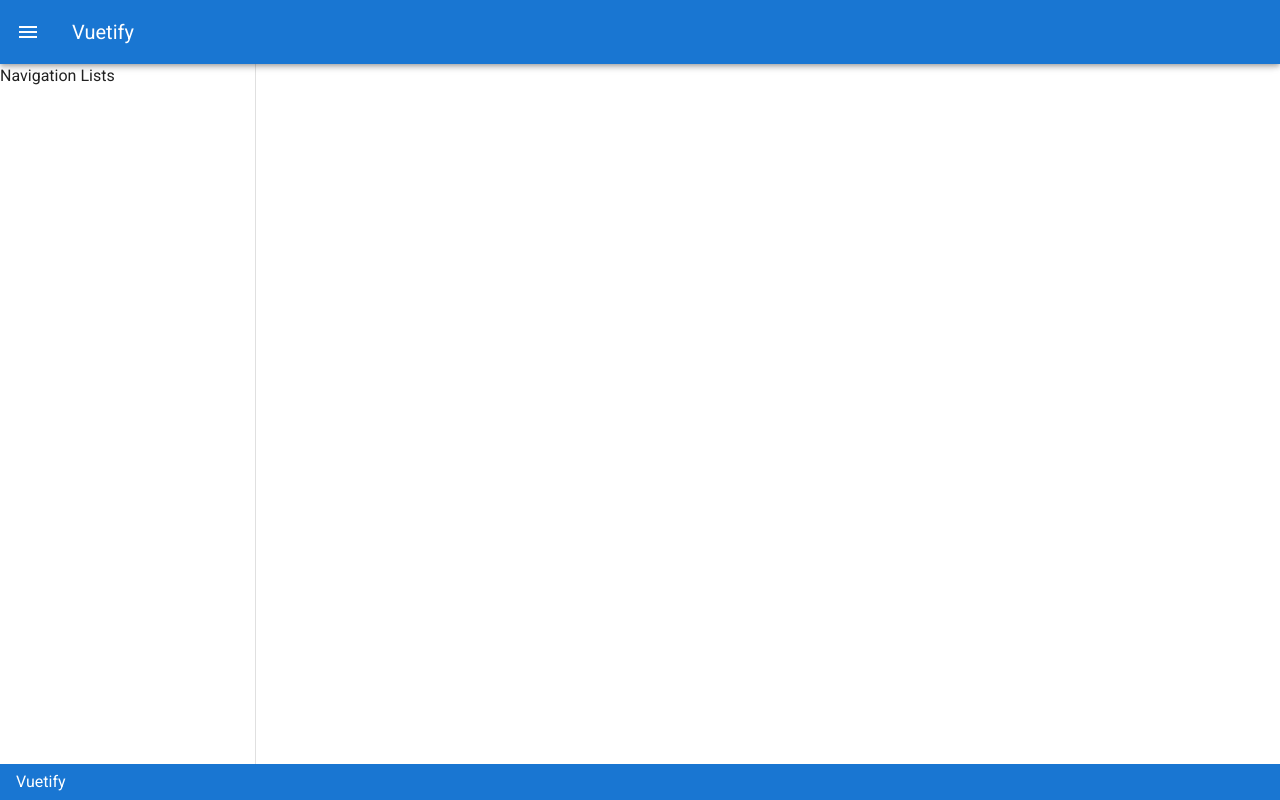
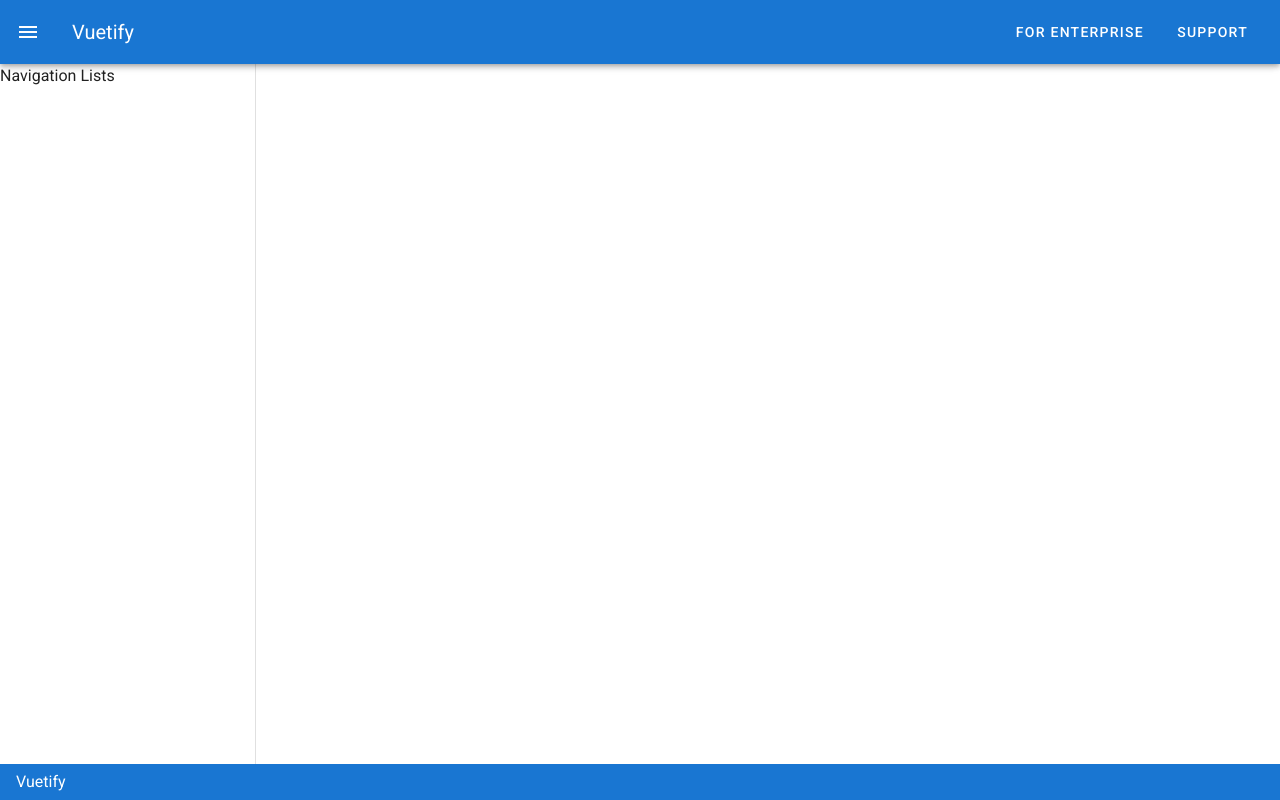
Before and after one commit to Bokuri67-jp/vuetify_lesson, a Vue app: page / in a window 1280 px wide. Built offline with nearby package versions, Linux system fonts and the light colour scheme.

Commit message:
ボタン配置

```diff
--- a/src/App.vue
+++ b/src/App.vue
@@ -2,9 +2,16 @@
   <v-app>
     <v-navigation-drawer app v-model="drawer" clipped>Navigation Lists</v-navigation-drawer>
     <v-app-bar color="primary" dark app clipped-left>
-      <v-app-bar-nav-icon></v-app-bar-nav-icon>
+      <v-app-bar-nav-icon @click="drawer=!drawer"></v-app-bar-nav-icon>
       <v-toolbar-title>Vuetify</v-toolbar-title>
+      <v-spacer></v-spacer>
+      <v-toolbar-items>
+      <v-btn text>FOR ENTERPRISE</v-btn>
+      <v-btn text>SUPPORT</v-btn>
+      </v-toolbar-items>
     </v-app-bar>
+    <v-main>
+    </v-main>
     <v-footer color="primary" dark app>
       Vuetify
     </v-footer>
```
